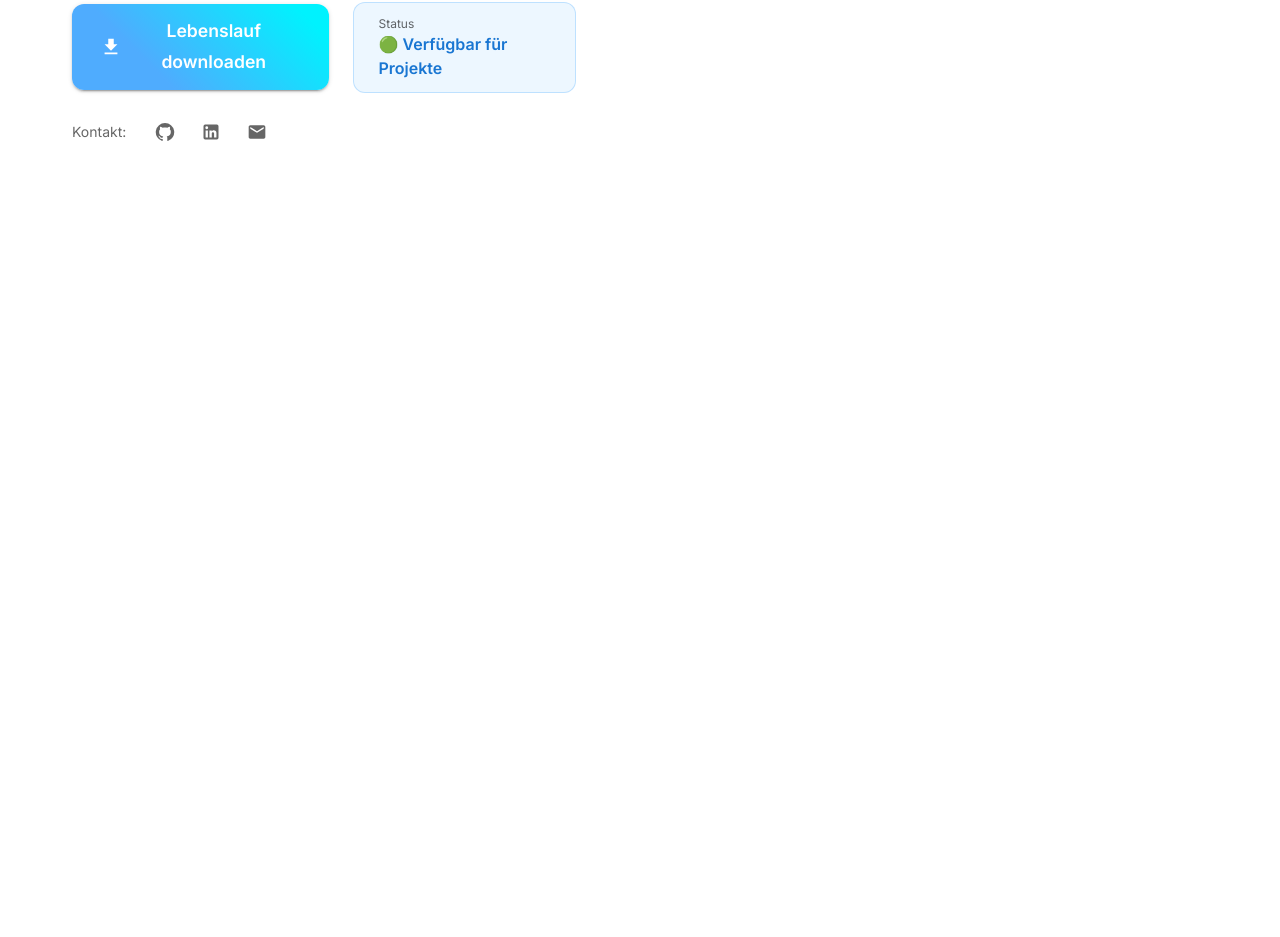
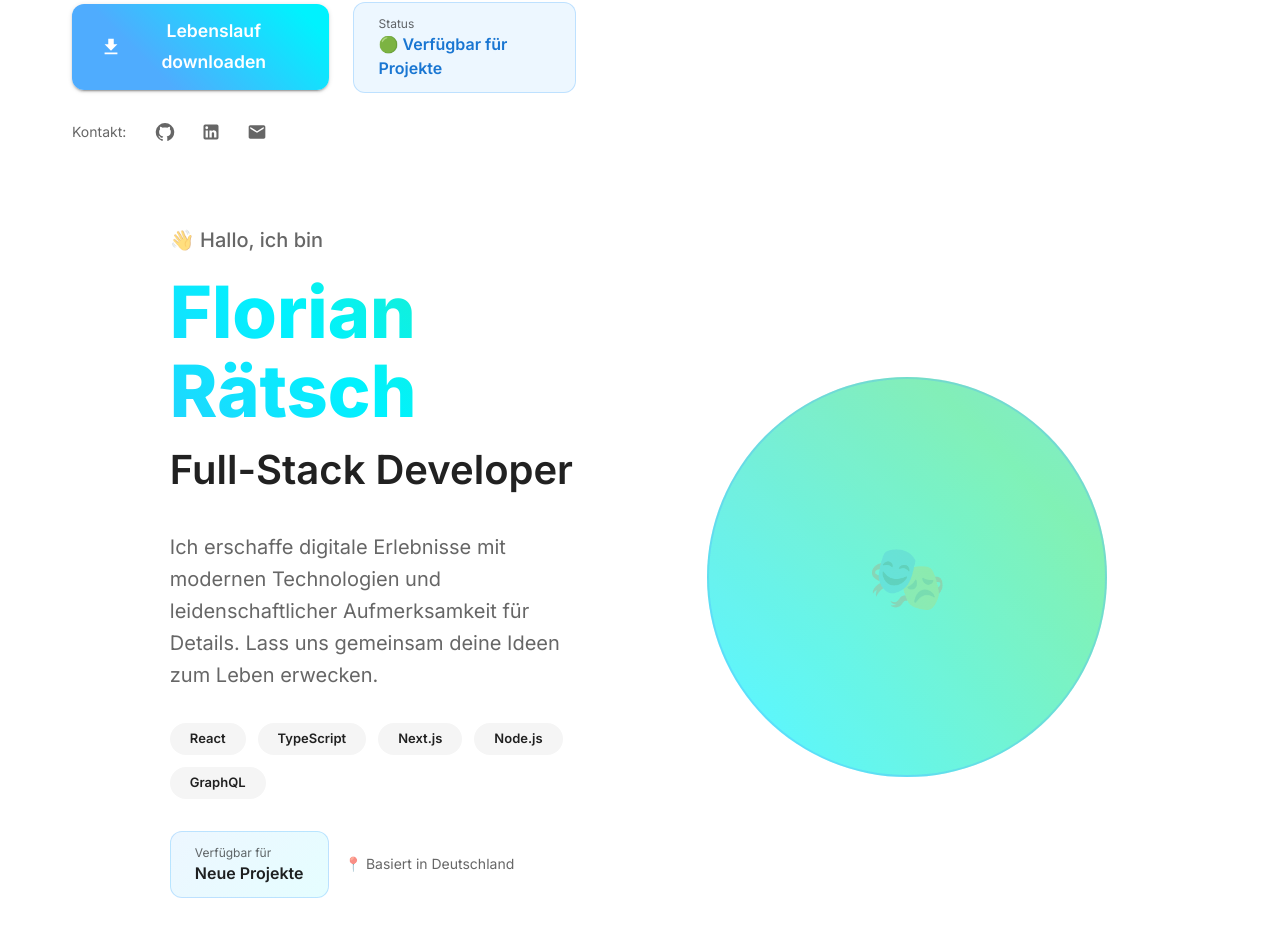
Before and after one commit to Florian-Rth/portfolio, a Next.js app: page / in a window 1280 px wide. Shown: the part 687-1624 px from the top of the page. Before the commit the page ends 864 px from the top, so only its background shows below. Built offline with nearby package versions, Linux system fonts and the light colour scheme; what @mui/material-nextjs would draw is missing.

Commit message:
Fixed typo

```diff
--- a/src/app/page.tsx
+++ b/src/app/page.tsx
@@ -3,11 +3,13 @@
 import * as React from "react";
 import { Box } from "@mui/material";
 import WelcomeSection from "@/features/WelcomeSection";
+import WelcomeSectionV1 from "@/features/WelcomeSectionV1";
 
 export default function Home() {
   return (
     <Box sx={{ height: "100%", width: "100%" }}>
       <WelcomeSection />
+      <WelcomeSectionV1 />
     </Box>
   );
 }
--- a/src/features/WelcomeSectionV1/WelcomeSection.tsx
+++ b/src/features/WelcomeSectionV1/WelcomeSection.tsx
@@ -125,7 +125,7 @@ const WelcomeSection = () => {
                 },
               }}
             >
-              Florian Roth
+              Florian Rätsch
             </Typography>
 
             {/* Typewriter Effekt für Rolle */}
```
